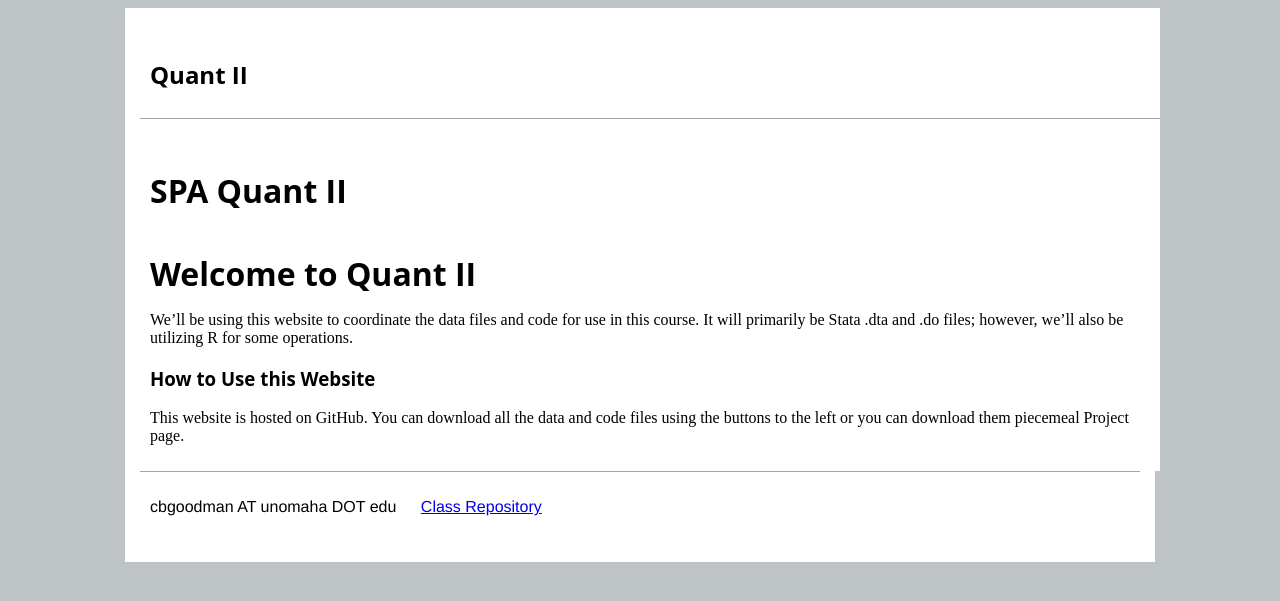
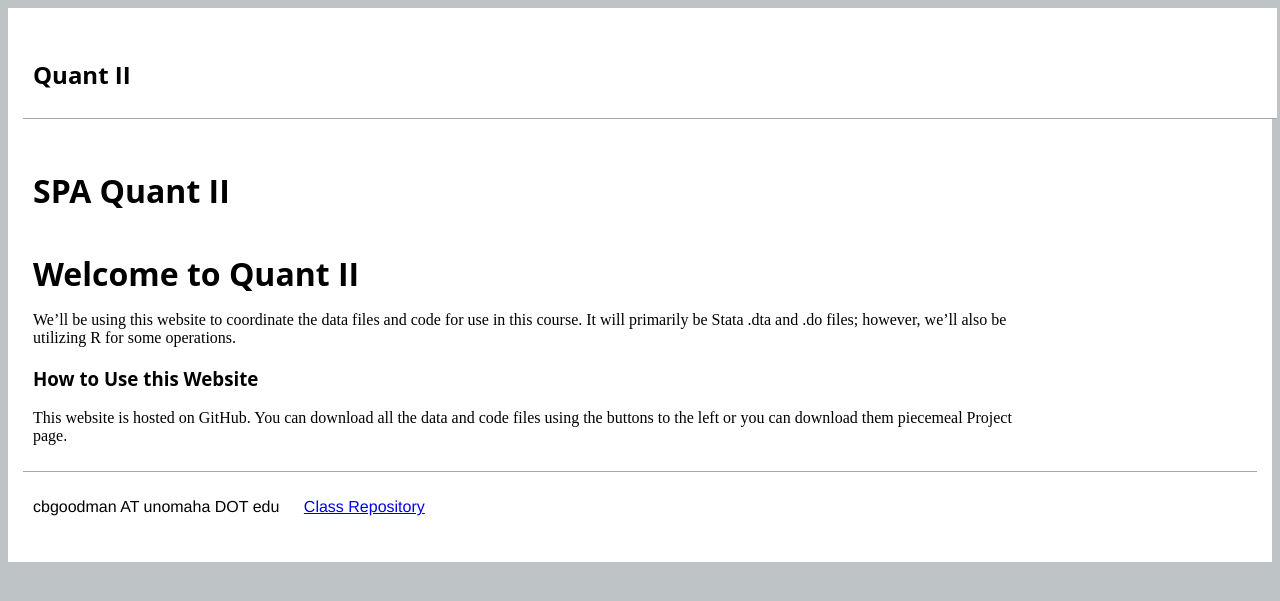
Before and after one commit to cbgoodman/uno-spa-quant-ii, a Jekyll site: the page built from index.md, in a window 1280 px wide. Shown: the top 601 px of the page. Built offline with Jekyll 4.4.1, drawn with Linux system fonts in a browser that asks for light colours.

Commit message:
Update main.css

```diff
--- a/css/main.css
+++ b/css/main.css
@@ -5,14 +5,12 @@ body.workshop, body.lesson {
 
 div.container.card {
 	background-color: white;
-	max-width: 1000px;
 	margin:auto;
 }
 
 div.banner {
 	background-color: white;
 	width: 100%;
-	max-width: 1000px;
 	height: 90px;
 	margin: 0px;
 	padding: 10px;
@@ -30,10 +28,9 @@ div.content {
 div.footer {
 	background-color: white;
 	width: 100%;
-	max-width: 1000px;
 	height: 90px;
 	margin: 0px;
-	padding: 0;
+	padding: 10px0;
 	border-top: 1px solid #A6A6A6;
 }
 
```
